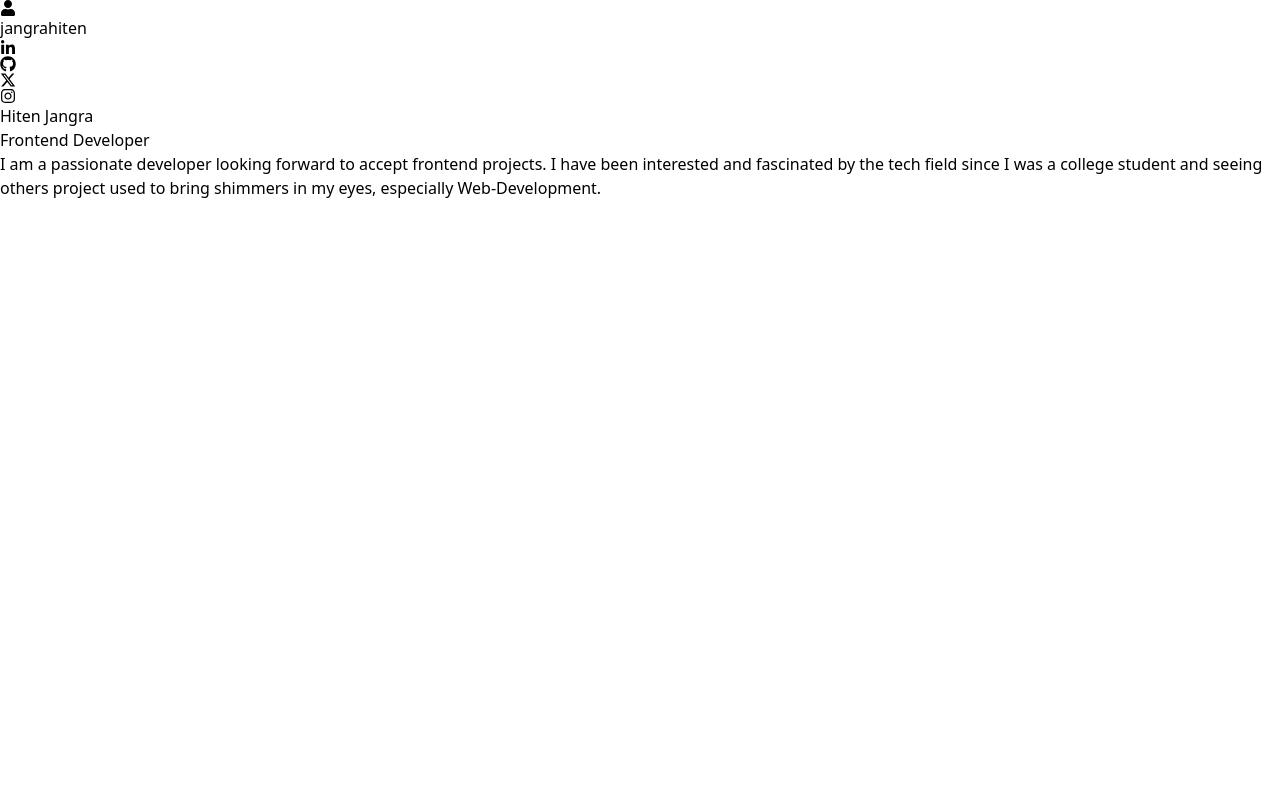
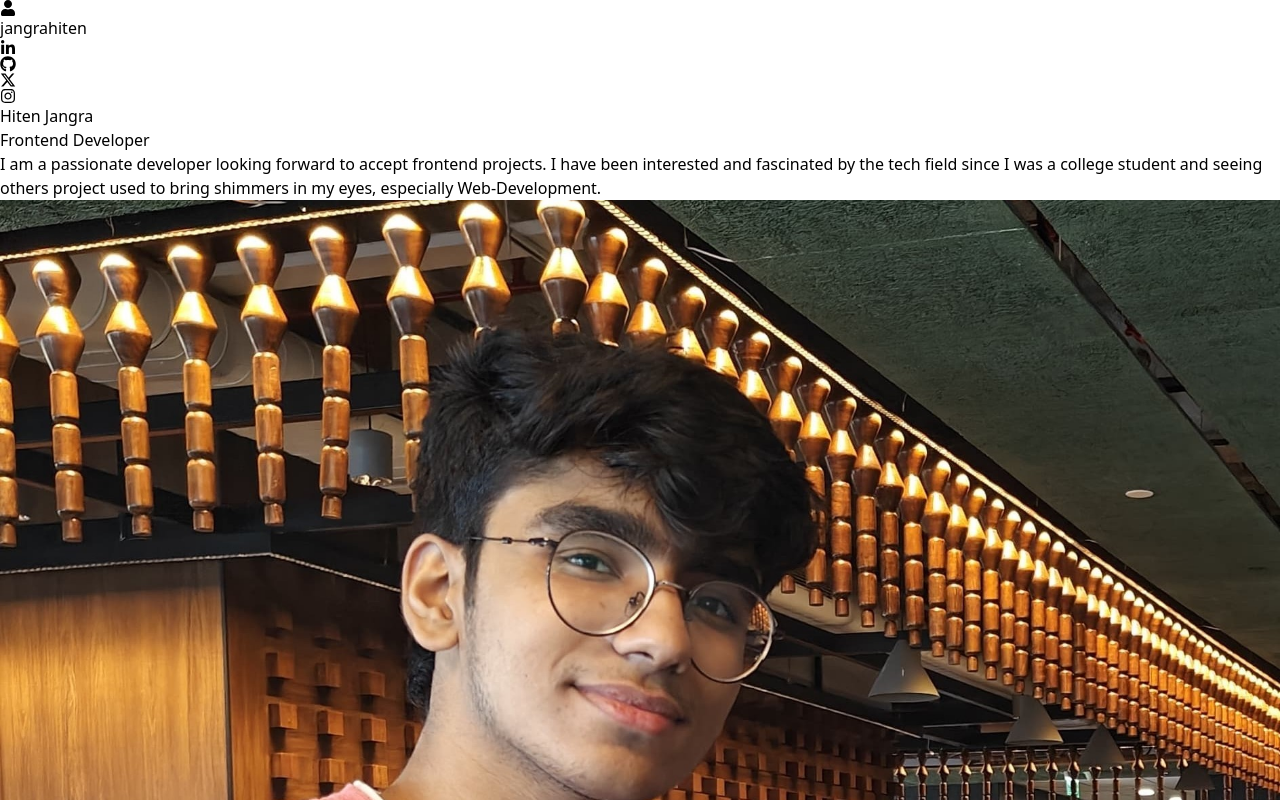
Before and after one commit to jangrahiten/portfolio, a React (Vite) app: page / in a window 1280 px wide. Shown: the top 800 px of the page. Built offline with nearby package versions, Linux system fonts and the light colour scheme.

Commit message:
added profile pic and made other several changes

```diff
--- a/src/Components/Hero.jsx
+++ b/src/Components/Hero.jsx
@@ -1,5 +1,6 @@
 import React from 'react'
 import { HERO_CONTENT } from '../constants'
+import ProfilePicture from '../assets/profilepic.jpg'
 const Hero = () => {
   return (
     <>
@@ -9,11 +10,15 @@ const Hero = () => {
                 <div className="flex flex-col items-center lg:items-start">
                     <h1 className='pb-16 text-6xl font-thin tracking-tight  lg:mt-16 lg:text-8xl'>Hiten Jangra</h1>
                 </div>
-                <span className='bg-gradient-to-r from-pink-600 via-slate-500 to-green-900 bg-clip-text text-4xl tracking-tight text-transparent font-bold '>Frontend Developer</span>
-                <p className='my-2 max-w-xl py-6 font-light tracking-tighter '>
+                <span className='bg-gradient-to-r from-purple-700 via-neutral-700 via-slate-600 to-purple-700 bg-clip-text text-4xl tracking-tight text-transparent font-bold text-5xl'>Frontend Developer</span>
+                <p className='my-2 max-w-xl py-6 font-light tracking-tighter text-2xl'>
                   {HERO_CONTENT}
                 </p>
             </div>
+        <div className='w-full lg:w-1/2 lg:p-8'>
+        <div className="flex justify-center">
+          <img src={ProfilePicture} alt="image" className='h-full rounded-lg' />
+          </div></div>
         </div>
       </div>
     </>
```
Also changed, not shown: src/assets/profilepic.jpg (added).
